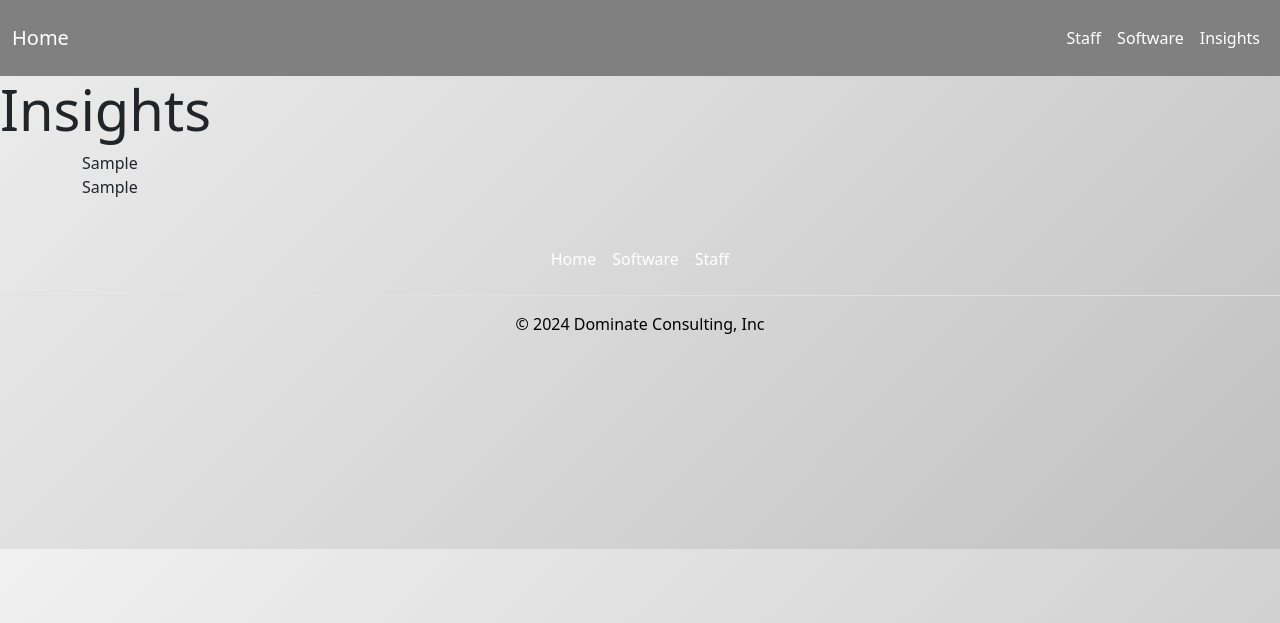
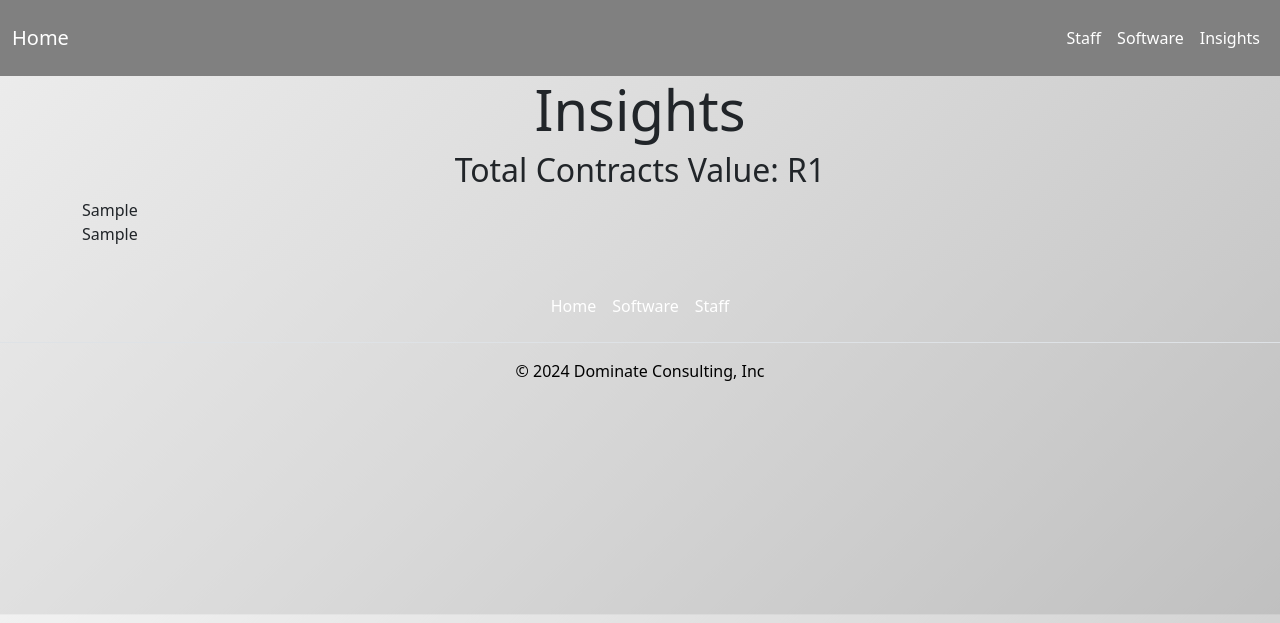
Before and after one commit to Civil-py/SAM-tool, a Django app: template sam/templates/sam/insights.html in a window 1280 px wide. Shown: the top 623 px of the page. Run offline with Django 5.2, Linux system fonts and the light colour scheme; the template is opened without the code that fills it: most values are stand-ins (such as "Sample title", 1, 10 or a date in 2020).

Commit message:
Update insights.html

```diff
--- a/sam/templates/sam/insights.html
+++ b/sam/templates/sam/insights.html
@@ -1,6 +1,7 @@
 {% include "sam/header.html" %}
 <body>
-    <h3 class="display-4">Insights</h3>
+    <h3 class="display-4 text-center">Insights</h3>
+    <h4 class="display-4 text-center" style="font-size: 2rem;">Total Contracts Value: R{{ total_contracts }}</h4>
     <div class="container">
         <div class="chart-container">
             {{ pie_chart|safe }}
@@ -20,6 +21,9 @@
         .chart-container.visible {
             opacity: 1;
             transform: translateY(0);
+        }
+        .text-center {
+            text-align: center;
         }
     </style>
 
```
